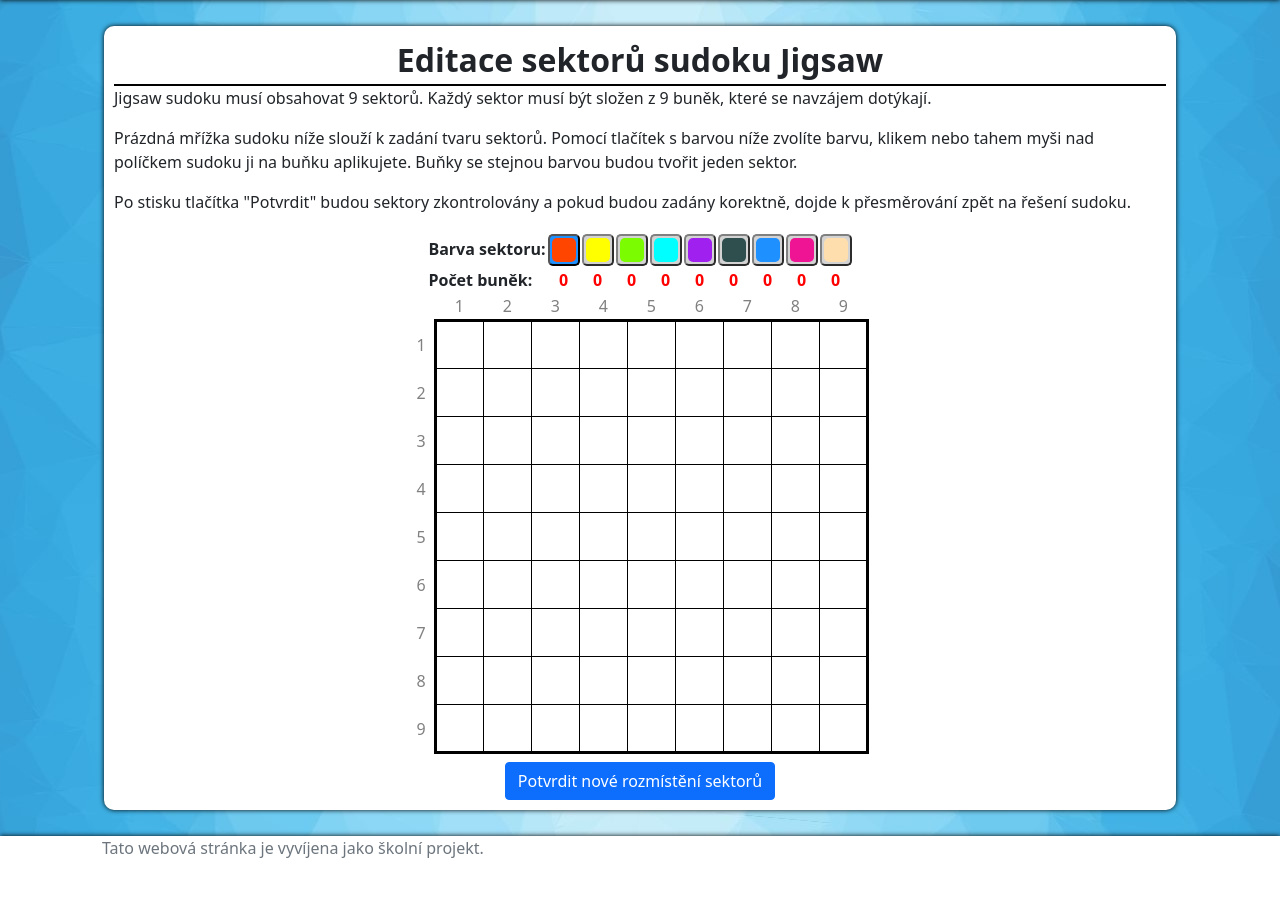
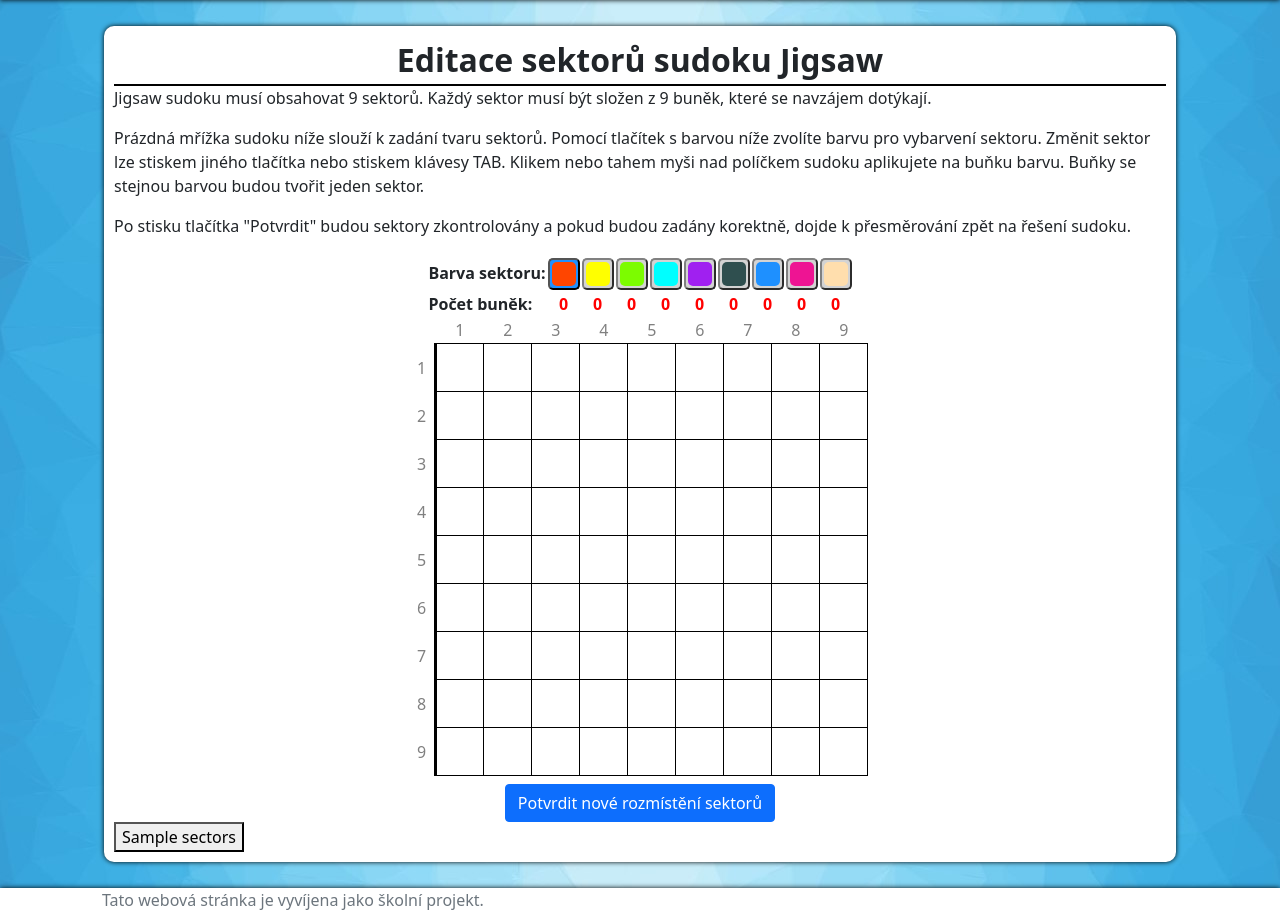
Before and after one commit to hojkas/sudoku-solver, a Django app: page /solver/edit_jigsaw_shape in a window 1280 px wide. Shown: the part 64-984 px from the top of the page. Before the commit the page ends 922 px from the top, so only its background shows below. Run offline with Django 3.2, Linux system fonts and the light colour scheme; some libraries are stand-ins or nearby versions.

Commit message:
jigsaw grid edit finished

```diff
--- a/static/css/solver.css
+++ b/static/css/solver.css
@@ -121,16 +121,20 @@
     color: black;
 }
 
-.sudoku-9x9-empty tr:nth-child(2)>td:nth-child(n+2) {
-    border-top: 3px solid black;
+.sudoku-jigsaw tr:nth-child(2)>td:nth-child(n+2) {
+    border-top: 4px solid black;
 }
 
-.sudoku-9x9-empty tr:nth-child(10)>td:nth-child(n+2) {
-    border-bottom: 3px solid black;
+.sudoku-jigsaw tr:nth-child(10)>td:nth-child(n+2) {
+    border-bottom: 4px solid black;
 }
 
-.sudoku-9x9-empty tr:nth-child(n+2)>td:nth-child(10) {
-    border-right: 3px solid black;
+.sudoku-jigsaw tr:nth-child(n+2)>td:nth-child(10) {
+    border-right: 4px solid black;
+}
+
+.sudoku-jigsaw tr:nth-child(n+2)>td:nth-child(2) {
+    border-left: 4px solid black;
 }
 
 .sudoku-controls {
--- a/static/js/async.js
+++ b/static/js/async.js
@@ -121,3 +121,21 @@ async function check_solvability() {
         alert(response_string);
     });
 }
+
+async function submit_jigsaw_shape(sector_ids, cell_sectors) {
+    $.ajax({
+        url: '/solver/edit_jigsaw_shape',
+        type: 'POST',
+        headers: {
+            "X-CSRFToken": csrf_token
+        },
+        data: {
+            sector_ids: JSON.stringify(sector_ids),
+            cell_sectors: JSON.stringify(cell_sectors)
+        },
+        cache: false
+    }).done(function(response_string) {
+        hide_loading();
+        window.location.replace('/solver/jigsaw');
+    });
+}
--- a/static/js/edit_jigsaw_shape.js
+++ b/static/js/edit_jigsaw_shape.js
@@ -24,10 +24,7 @@ $(document).mouseup(function () {
 
 $(document).ready(function() {
     $('.sector_color_button').on('click', function() {
-        let former_button_ref = $('#sector_color_' + selected_sector);
-        former_button_ref.css({'background-color': 'lightgrey', 'border-color': 'grey'});
-        $(this).css({'background-color': 'dodgerblue', 'border-color': 'black'});
-        selected_sector = parseInt($(this).attr('id').split('_')[2]);
+        change_sector_coloring(parseInt($(this).attr('id').split('_')[2]));
     });
 
     $('.edit-jigsaw-shape-cell').on('click', function() {
@@ -43,25 +40,46 @@ $(document).ready(function() {
     });
 
     $('#edit-jigsaw-submit').on('click', function() {
+        show_loading();
        for(let i = 0; i < 81; i++)
        {
            if(cell_sector[i] === -1) {
                alert(cell_left_without_sector_msg);
+               hide_loading();
                return;
            }
        }
        for(let i = 0; i < 9; i++) {
            if($('#sector_color_status_' + i).text() !== '9') {
                alert(wrong_sector_count_msg);
+               hide_loading();
                return;
            }
        }
-       if(!check_connected_sectors()) {
+
+       let sectors_ids = [];
+       for(let i = 0; i < 9; i++) sectors_ids.push([]);
+       for(let i = 0; i < 81; i++) sectors_ids[cell_sector[i]].push(i);
+
+       if(!check_connected_sectors(sectors_ids)) {
            alert(sectors_cells_not_touching);
        }
-       // TODO actually send it
+       else {
+           // cells are correct
+            submit_jigsaw_shape(sectors_ids, cell_sector);
+       }
     });
 });
+
+function show_loading() {
+    $('#submit-loading').show();
+    $('#submit-text').hide();
+}
+
+function hide_loading() {
+    $('#submit-loading').hide();
+    $('#submit-text').show();
+}
 
 function color_sector_on_cell(cell) {
     let cell_id = cell.attr('id').split('-')[1];
@@ -80,10 +98,7 @@ function color_sector_on_cell(cell) {
     else sector_count.css({'color': 'red'});
 }
 
-function check_connected_sectors() {
-    let sectors_ids = [];
-    for(let i = 0; i < 9; i++) sectors_ids.push([]);
-    for(let i = 0; i < 81; i++) sectors_ids[cell_sector[i]].push(i);
+function check_connected_sectors(sectors_ids) {
     let is_correct = true;
     sectors_ids.forEach(function(one_sector_ids) {
         if(!(check_connected_sector(one_sector_ids))) is_correct = false;
@@ -143,3 +158,52 @@ function cell_in_direction(cell_id, direction) {
     if(col >= 0 && col < 9 && row >= 0 && row < 9) return row * 9 + col;
     else return null;
 }
+
+function sample_sectors() {
+    for(let row = 0; row < 9; row++) {
+        change_sector_coloring(row);
+        for(let col = 0; col < 9; col++) color_sector_on_cell($('#cell-' + (row *9 + col)));
+    }
+}
+
+function change_sector_coloring(new_id) {
+    let new_button_ref = $('#sector_color_' + new_id);
+    let former_button_ref = $('#sector_color_' + selected_sector);
+    former_button_ref.css({'background-color': 'lightgrey', 'border-color': 'grey'});
+    new_button_ref.css({'background-color': 'dodgerblue', 'border-color': 'black'});
+    selected_sector = new_id;
+}
+
+function create_sectors_borders() {
+    for(let i = 0; i < 81; i++) create_cell_borders(i);
+}
+
+function create_cell_borders(cell_id) {
+    if(has_neighbour_down(cell_id)) {
+        let neighbour = cell_id + 9;
+        if(jigsaw_cell_sectors[neighbour] !== jigsaw_cell_sectors[cell_id]) add_border_down(cell_id);
+    }
+    if(has_neighbour_right(cell_id)) {
+        let neighbour = cell_id + 1;
+        if(jigsaw_cell_sectors[neighbour] !== jigsaw_cell_sectors[cell_id]) add_border_right(cell_id);
+    }
+}
+
+function has_neighbour_down(cell_id) {
+    let col = cell_id % max_sudoku_number;
+    let row = parseInt((cell_id - col)/max_sudoku_number);
+    return row !== (max_sudoku_number - 1);
+}
+
+function has_neighbour_right(cell_id) {
+    let col = cell_id % max_sudoku_number;
+    return col !== (max_sudoku_number - 1);
+}
+
+function add_border_down(cell_id) {
+    $('#cell-' + cell_id).css({'border-bottom': '4px solid black'});
+}
+
+function add_border_right(cell_id) {
+    $('#cell-' + cell_id).css({'border-right': '4px solid black'});
+}
--- a/sudoku/views.py
+++ b/sudoku/views.py
@@ -200,9 +200,11 @@ def solver(request, name):
 
     if name == 'jigsaw':
         jigsaw_sectors = request.session.get('jigsaw_sectors', None)
-        if jigsaw_sectors is None:
+        jigsaw_cell_sectors = request.session.get('jigsaw_cell_sectors', None)
+        if jigsaw_sectors is None or jigsaw_cell_sectors is None:
             return redirect('/solver/edit_jigsaw_shape')
         custom_context['jigsaw_sectors'] = jigsaw_sectors
+        custom_context['jigsaw_cell_sectors'] = jigsaw_cell_sectors
 
     try:
         request.session['max_sudoku_number'] = max_sudoku_numbers[name]
@@ -213,7 +215,15 @@ def solver(request, name):
     return render(request, template, custom_context)
 
 def edit_jigsaw_shape(request):
-    return render(request, 'solver/edit_jigsaw_shape.html')
+    if request.method == 'POST':
+        sector_ids = json.loads(request.POST.get('sector_ids'))
+        cell_sectors = json.loads(request.POST.get('cell_sectors'))
+        request.session['jigsaw_sectors'] = sector_ids
+        request.session['jigsaw_cell_sectors'] = cell_sectors
+        return HttpResponse('ok')
+    else:
+        return render(request, 'solver/edit_jigsaw_shape.html')
+
 
 def update_setting(request):
     setting = request.POST.get('setting')
--- a/templates/solver/edit_jigsaw_shape.html
+++ b/templates/solver/edit_jigsaw_shape.html
@@ -4,11 +4,20 @@
 {% block content %}
 <script>
     let cell_sector = [];
+    const csrf_token = '{{ csrf_token }}';
     for(let i = 0; i < 81; i++) cell_sector.push(-1);
     $(document).ready(function() {
         for(let i = 0; i < 9; i++) {
             $('#sector_color_div_' + i).css({'background-color': custom_sector_to_color_mapping[i]});
         }
+        $(window).keydown(function (event) {
+            let key = event.keyCode;
+            if (key === 9) {
+                //tab
+                if (selected_sector === 8) change_sector_coloring(0);
+                else change_sector_coloring(selected_sector + 1);
+            }
+        });
     });
     let cell_left_without_sector_msg = {% trans '"Chyba: Jedna nebo více buněk nemají přiřazeny sektor."' %};
     let wrong_sector_count_msg = {% trans '"Chyba: Sektory nemají všechny přiřazeno 9 buněk."' %};
@@ -28,7 +37,8 @@
                         <p>Jigsaw sudoku musí obsahovat 9 sektorů. Každý sektor musí být složen z 9 buněk, které
                             se navzájem dotýkají.</p>
                         <p>Prázdná mřížka sudoku níže slouží k zadání tvaru sektorů. Pomocí tlačítek s barvou níže
-                        zvolíte barvu, klikem nebo tahem myši nad políčkem sudoku ji na buňku aplikujete.
+                        zvolíte barvu pro vybarvení sektoru. Změnit sektor lze stiskem jiného tlačítka nebo stiskem
+                        klávesy TAB. Klikem nebo tahem myši nad políčkem sudoku aplikujete na buňku barvu.
                         Buňky se stejnou barvou budou tvořit jeden sektor.</p>
                         <p>Po stisku tlačítka "Potvrdit" budou sektory zkontrolovány a pokud budou zadány korektně,
                         dojde k přesměrování zpět na řešení sudoku.</p>
@@ -85,8 +95,13 @@
                 </table>
 
                 <div style="text-align: center">
-                    <button id="edit-jigsaw-submit" class="btn btn-primary">{% trans "Potvrdit nové rozmístění sektorů" %}</button>
+                    <button id="edit-jigsaw-submit" class="btn btn-primary">
+                        <div id="submit-text">{% trans "Potvrdit nové rozmístění sektorů" %}</div>
+                        <div id="submit-loading" style="display: none;"><i class="fas fa-spinner fa-pulse"></i></div>
+                    </button>
                 </div>
+
+                <button onclick="sample_sectors()">Sample sectors</button> <!-- TODO delete and replace with sample sectors -->
             </div>
         </div>
     </div>
```
Also changed, not shown: templates/solver/jigsaw_sudoku_grid.html (+9 -1 lines).
